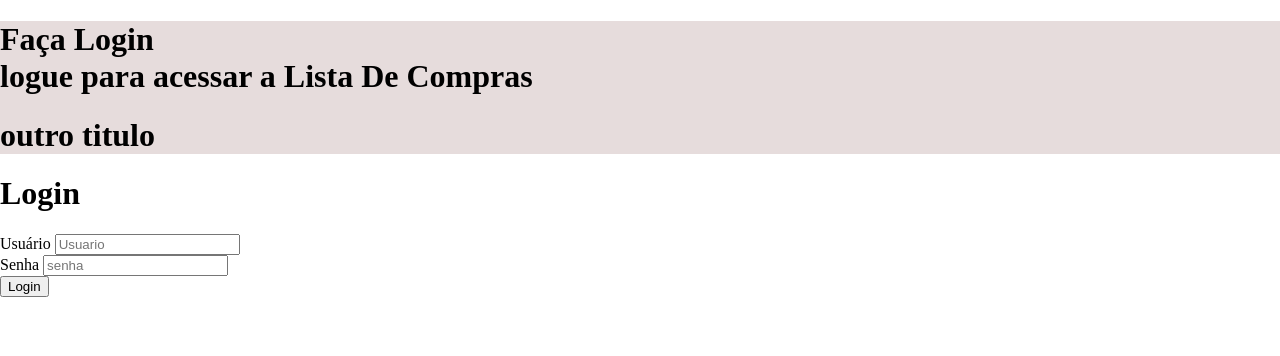
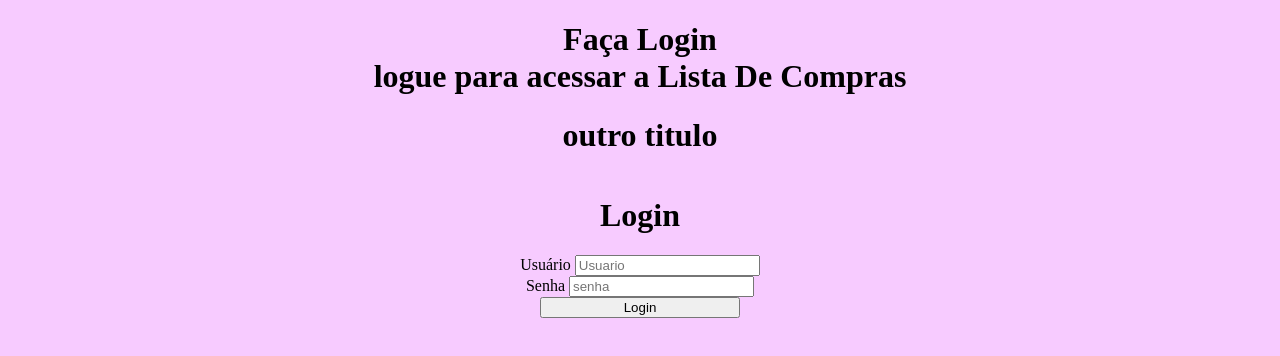
Before and after one commit to Bernardo-furtado/projeto-lista-de-compras, a plain HTML site: page Login.html in a window 1280 px wide. Drawn offline with Linux system fonts and the light colour scheme.

Commit message:
Alinha os elementos na tela de login

```diff
--- a/Login.html
+++ b/Login.html
@@ -13,11 +13,11 @@
     <div>
         <!-- Insignia HTML nivel 1 -->
         <!-- Defininção do projeto: lista de compras -->
-        <div id="descricao">
+        <div class="conteudo-centralizado">
             <h1> Faça Login<br> logue para acessar a Lista De Compras</h1>
             <h1>outro titulo</h1>
         </div>
-        <div>
+        <div class="conteudo-centralizado">
             <div class="login-card">
                 <!-- Insignia HTML nivel 1: tags básicas -->
                 <h1>Login</h1>
--- a/style.css
+++ b/style.css
@@ -2,9 +2,35 @@ body {
     margin: 0;
 }
 /* Insignia HTML Nivel 1:  Aplique estilos simples de CSS: cores, fontes e tamanhos. */
+.conteudo-centralizado {
+    width: 50%;
+    margin-left: auto;
+    margin-right: auto;
+    text-align: center;
+}
 
-#descricao {
-    background-color: rgb(230, 220, 220);
+body {
+    background-color: rgb(247, 203, 255);
+}
+
+.container-login {
+    display: flex;
+    flex-direction: row;
+}
+
+.login-card {
+    display: flex;
+    flex-direction: column;
+    justify-content: end;
+    align-items: center;
+}
+
+button {
+    width: 200px;
+    display: block;
+    margin-left: auto;
+    margin-right: auto;
+    align-items: center;
 }
 
 .login-principal {
```
